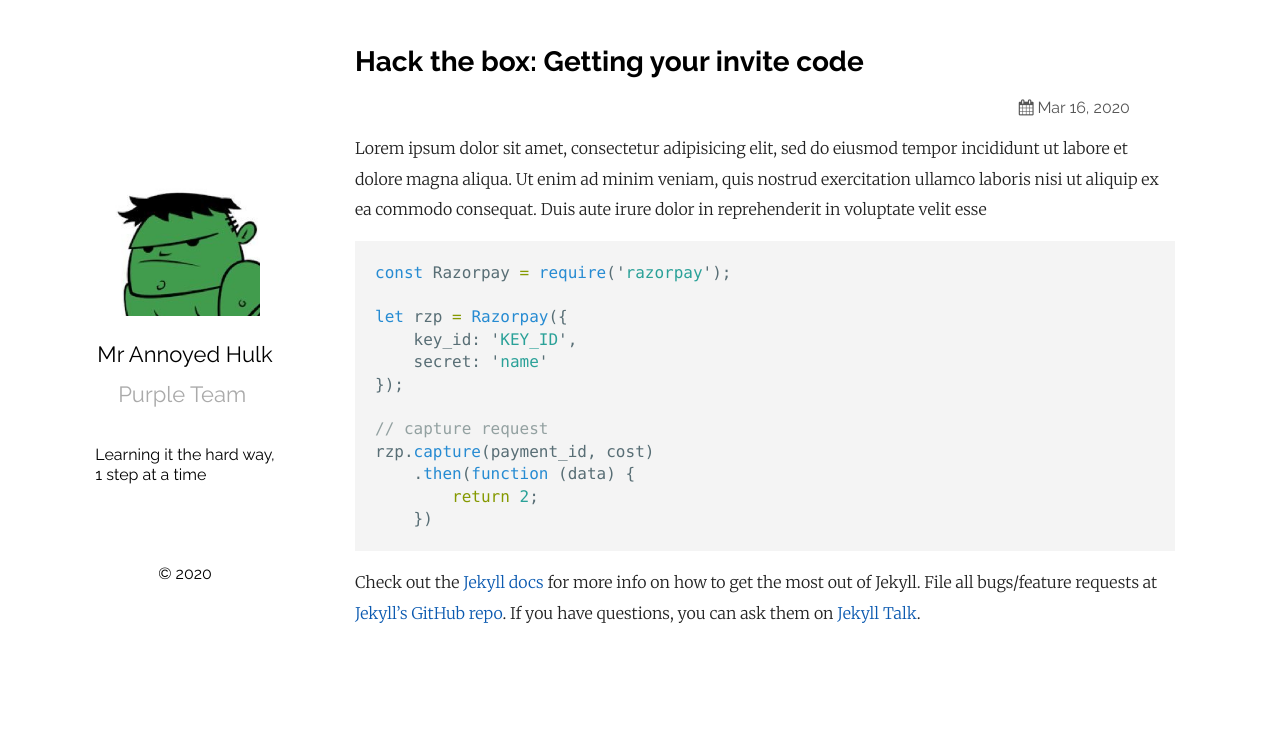
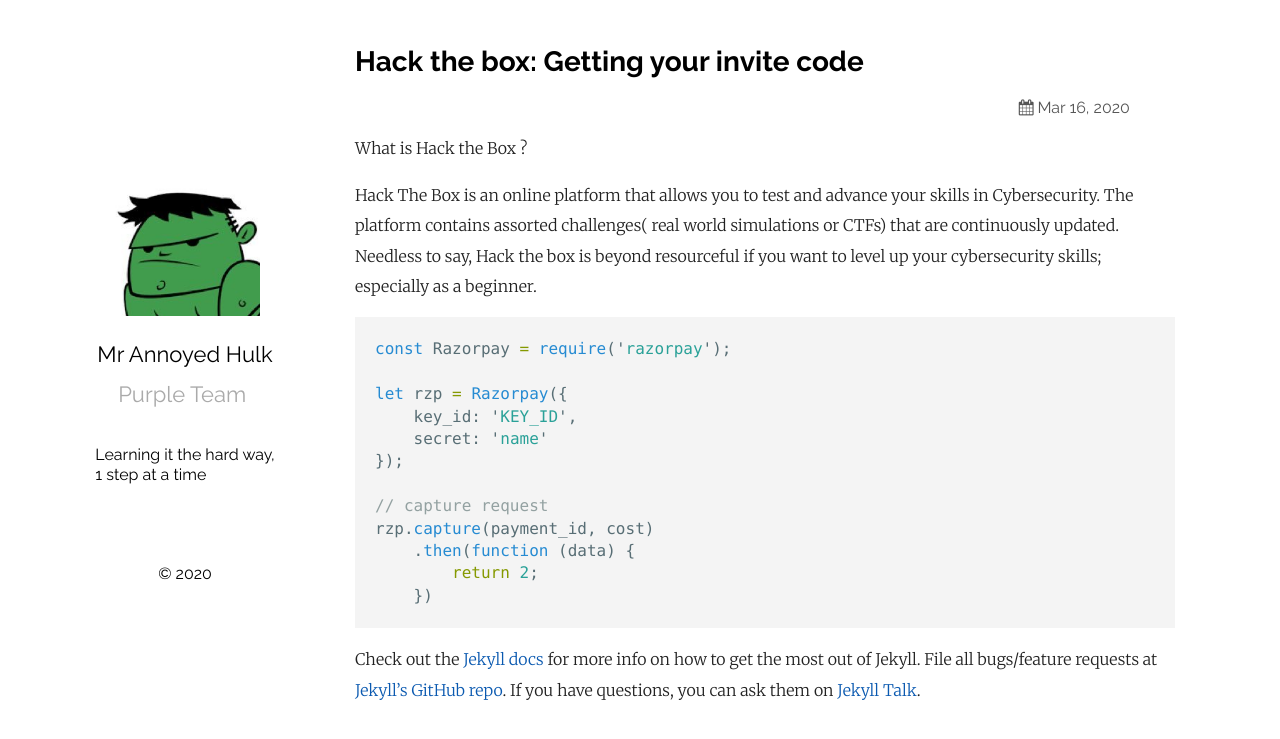
Before and after one commit to mrannoyedhulk/hackdome, a Jekyll site: the page built from _posts/2020-03-16-HTB-invite-code.markdown, in a window 1280 px wide. Shown: the top 739 px of the page. Built offline with Jekyll 4.4.1, drawn with Linux system fonts in a browser that asks for light colours.

Commit message:
Update 2020-03-16-HTB-invite-code.markdown

````diff
--- a/_posts/2020-03-16-HTB-invite-code.markdown
+++ b/_posts/2020-03-16-HTB-invite-code.markdown
@@ -4,7 +4,9 @@ title:  "Hack the box: Getting your invite code"
 date:   2020-03-16 23:14:36 +0800
 categories:
 ---
-Lorem ipsum dolor sit amet, consectetur adipisicing elit, sed do eiusmod tempor incididunt ut labore et dolore magna aliqua. Ut enim ad minim veniam, quis nostrud exercitation ullamco laboris nisi ut aliquip ex ea commodo consequat. Duis aute irure dolor in reprehenderit in voluptate velit esse
+What is Hack the Box ?
+
+Hack The Box is an online platform that allows you to test and advance your skills in Cybersecurity. The platform contains assorted challenges( real world simulations or CTFs) that are continuously updated. Needless to say, Hack the box is beyond resourceful if you want to level up your cybersecurity skills; especially as a beginner.
 
 ```javascript
 const Razorpay = require('razorpay');
````
